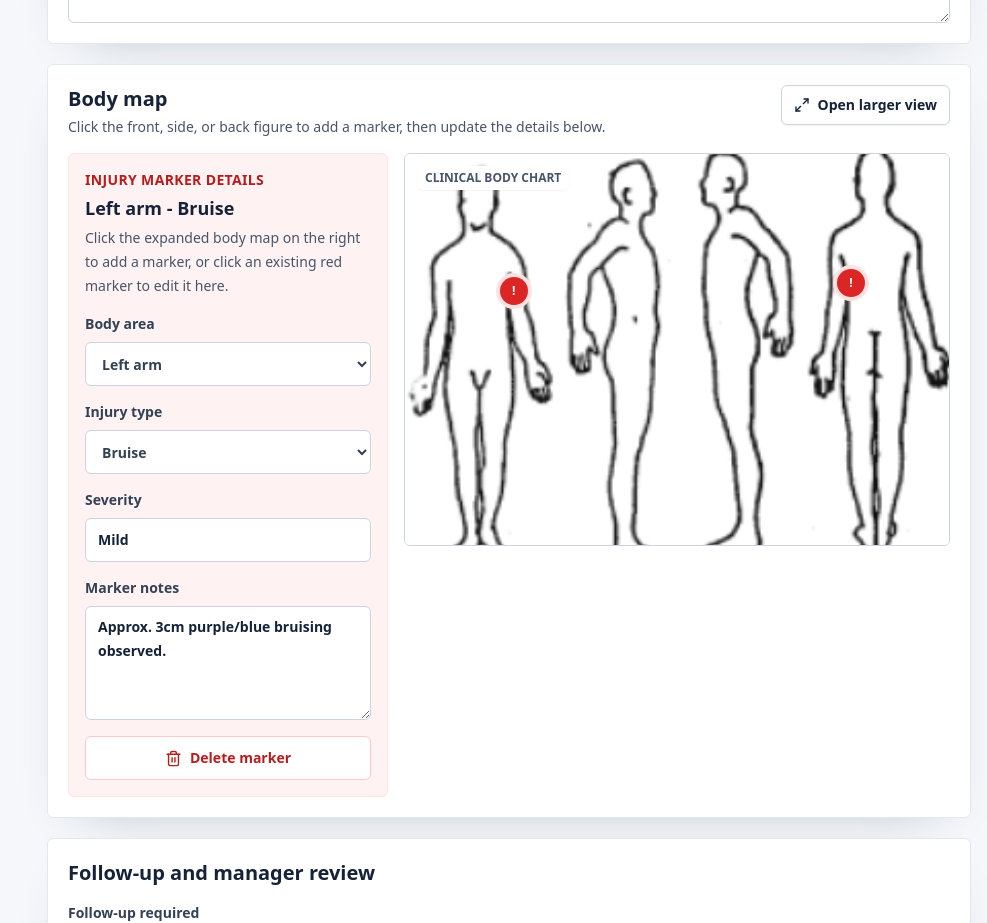
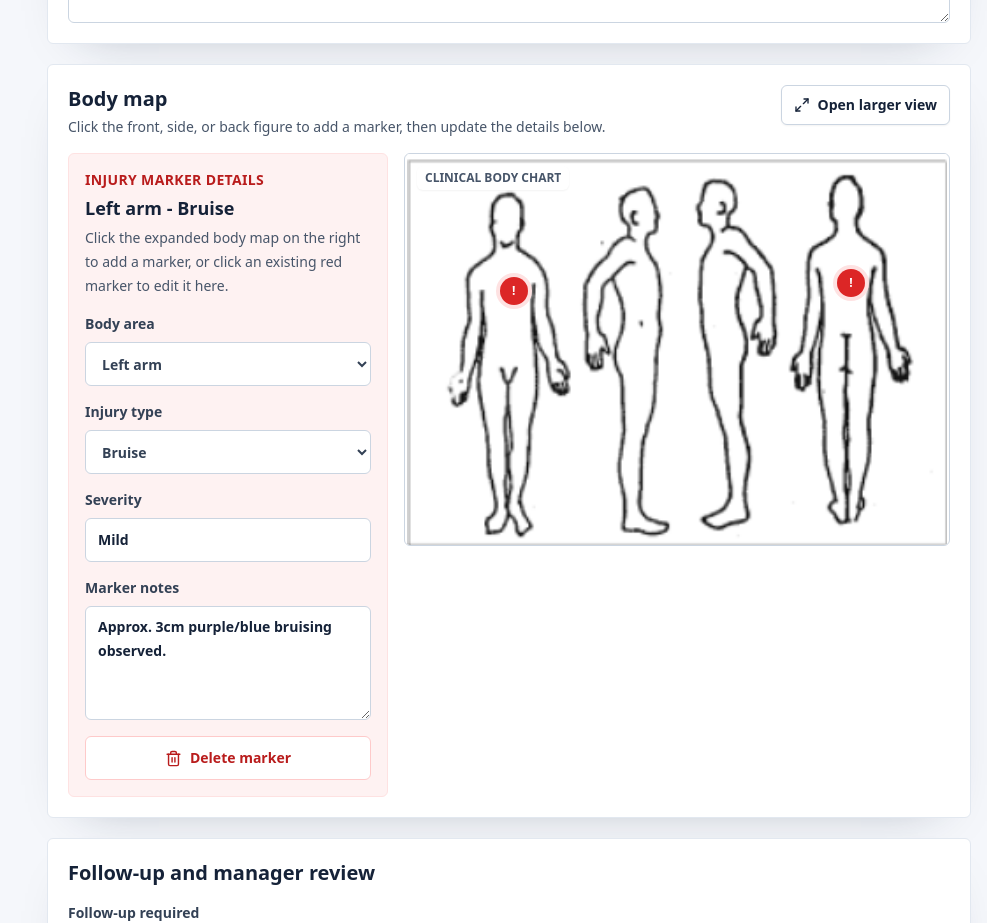
Before and after one commit to DENMWA/EMPOWER, a Next.js app: page /incidents/new in a window 1280 px wide. Shown: the part 1740-2663 px from the top of the page, without its empty margins (293-1280 px from the left). Built offline with nearby package versions, Linux system fonts and the light colour scheme; no server answers.

Commit message:
Show full incident body map frame

```diff
--- a/components/incidents/IncidentReportForm.tsx
+++ b/components/incidents/IncidentReportForm.tsx
@@ -105,17 +105,17 @@ function BodyMap({ markers, expanded, onAdd, onSelect }: { markers: BodyMarker[]
         const y = Math.round(((event.clientY - rect.top) / rect.height) * 100);
         onAdd(getBodyViewFromPoint(x), x, y);
       }}
-      className={`${expanded ? "min-h-[660px]" : "min-h-[560px]"} relative block w-full overflow-hidden rounded-md border border-slate-300 bg-white text-left shadow-inner transition-all xl:aspect-[306/220] xl:min-h-0`}
+      className={`${expanded ? "min-h-[700px]" : "min-h-[600px]"} relative block w-full overflow-hidden rounded-md border border-slate-300 bg-white text-left shadow-inner transition-all xl:aspect-[306/220] xl:min-h-0`}
       aria-label="Add body map marker"
     >
-      <div className="absolute inset-0 flex items-center justify-center rounded-md bg-white">
+      <div className="absolute inset-0 flex items-center justify-center rounded-md bg-white p-2">
         <Image
           src="/incident-body-map-reference.png"
           alt="Body map with front, side, and back views"
           fill
           priority
           sizes="(min-width: 1280px) 900px, 100vw"
-          className="scale-[1.16] object-cover"
+          className="object-contain"
         />
       </div>
       <span className="absolute left-3 top-3 rounded-md bg-white px-2 py-1 text-xs font-bold uppercase text-slate-600 shadow-sm">Clinical body chart</span>
```
